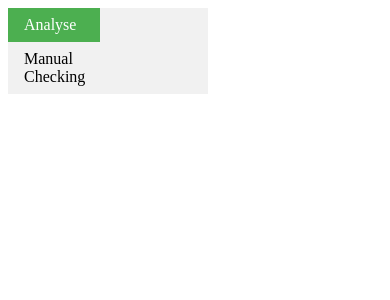
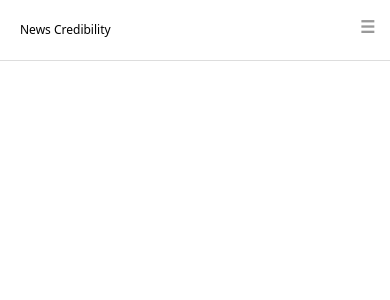
Before and after one commit to FakeNewsStance/Fake-News, a Flask app: page / in a window 390 px wide. Shown: the top 300 px of the page. Run offline with Flask 2, Linux system fonts and the light colour scheme; some libraries are stand-ins or nearby versions.

Commit message:
Added hamburger top menu bar

```diff
--- /dev/null
+++ b/App/static/javascript/twitter-feed.js
@@ -0,0 +1,19 @@
+$( document ).ready(function() {
+
+$( ".cross" ).hide();
+$( ".menu" ).hide();
+$( ".hamburger" ).click(function() {
+$( ".menu" ).slideToggle( "slow", function() {
+$( ".hamburger" ).hide();
+$( ".cross" ).show();
+});
+});
+
+$( ".cross" ).click(function() {
+$( ".menu" ).slideToggle( "slow", function() {
+$( ".cross" ).hide();
+$( ".hamburger" ).show();
+});
+});
+
+});
--- a/App/static/styles/twitter-feed.css
+++ b/App/static/styles/twitter-feed.css
@@ -13,3 +13,69 @@
 .container {
   padding: 2px 16px;
 }
+
+
+body{
+  font-family: 'Noto Sans', sans-serif;
+	margin:0;
+	width:100%;
+	height:100vh;
+  	background:#ffffff;
+	-webkit-font-smoothing: antialiased;
+	-moz-osx-font-smoothing: grayscale;
+}
+header{
+	width:100%;
+	background:#ffffff;
+	height:60px;
+	line-height:60px;
+	border-bottom:1px solid #dddddd;
+}
+.hamburger{
+  background:none;
+  position:absolute;
+  top:0;
+  right:0;
+  line-height:45px;
+  padding:5px 15px 0px 15px;
+  color:#999;
+  border:0;
+  font-size:1.4em;
+  font-weight:bold;
+  cursor:pointer;
+  outline:none;
+  z-index:10000000000000;
+}
+.cross{
+  background:none;
+  position:absolute;
+  top:0px;
+  right:0;
+  padding:7px 15px 0px 15px;
+  color:#999;
+  border:0;
+  font-size:3em;
+  line-height:65px;
+  font-weight:bold;
+  cursor:pointer;
+  outline:none;
+  z-index:10000000000000;
+}
+.menu{z-index:1000000; font-weight:bold; font-size:0.8em; width:100%; background:#f1f1f1;  position:absolute; text-align:center; font-size:12px;}
+.menu ul {margin: 0; padding: 0; list-style-type: none; list-style-image: none;}
+.menu li {display: block;   padding:15px 0 15px 0; border-bottom:#dddddd 1px solid;}
+.menu li:hover{display: block;    background:#ffffff; padding:15px 0 15px 0; border-bottom:#dddddd 1px solid;}
+.menu ul li a { text-decoration:none;  margin: 0px; color:#666;}
+.menu ul li a:hover {  color: #666; text-decoration:none;}
+.menu a{text-decoration:none; color:#666;}
+.menu a:hover{text-decoration:none; color:#666;}
+
+.glyphicon-home{
+  color:white;
+  font-size:1.5em;
+  margin-top:5px;
+  margin:0 auto;
+}
+header{display:inline-block; font-size:12px;}
+span{padding-left:20px;}
+a{color:#336699;}
--- a/App/templates/index.html
+++ b/App/templates/index.html
@@ -2,6 +2,11 @@
 <html>
 <head>
     <title>News Credibility using Deep Learning</title>
+    <link rel= "stylesheet" type= "text/css" href= "../static/styles/twitter-feed.css">
+    <script type="text/javascript" charset="utf-8"></script>
+       <script type="text/javascript" src="//code.jquery.com/jquery-1.4.2.min.js"></script>
+    <script type="text/javascript" src="//cdnjs.cloudflare.com/ajax/libs/socket.io/1.3.5/socket.io.min.js"></script>
+    <script src="../static/javascript/twitter-feed.js"></script>
     <style>
   .tweet-box{
     font-size: 18px;padding: 10px;position: relative;border: 1px solid #ccc;
@@ -18,32 +23,22 @@
     font-weight:bold;
     font-size: 23px;
   }
-ul {
-  list-style-type: none;
-  margin: 0;
-  padding: 0;
-  width: 200px;
-  background-color: #f1f1f1;
-}
-li a {
-  display: block;
-  width: 60px;
-  color: #000;
-  padding: 8px 16px;
-  text-decoration: none;
-}
-li a:hover {
-  background-color: #555;
-  color: white;
-}
-.active {
-  background-color: #4CAF50;
-  color: white;
-}
 </style>
-    <script type="text/javascript" src="//code.jquery.com/jquery-1.4.2.min.js"></script>
-    <script type="text/javascript" src="//cdnjs.cloudflare.com/ajax/libs/socket.io/1.3.5/socket.io.min.js"></script>
+  <header>
+  <span>News Credibility</span>
+  <button class="hamburger">&#9776;</button>
+  <button class="cross">&#735;</button>
+</header>
+
+<div class="menu">
+  <ul>
+    <a href=""><li>Analysis</li></a>
+    <a href="/mc"><li>Manual Checking</li></a>
+  </ul>
+</div>
+
     <script type="text/javascript" charset="utf-8">
+
         $(document).ready(function(){
             namespace = '/demo_streaming'; // change to an empty string to use the global namespace
 
@@ -58,12 +53,10 @@ li a:hover {
             });
         });
     </script>
+  <div id="log"></div>
 </head>
 <body>
-    <ul>
-  <li><a class="active" href="#home">Analyse</a></li>
-  <li><a href="/mc">Manual Checking</a></li>
-</ul>
-    <div id="log"></div>
+
+
 </body>
 </html>
```
Also changed, not shown: App/static/styles/twitter-feed.js (added, +21 -0 lines). Lines whose indentation alone changed are shown as unchanged.
